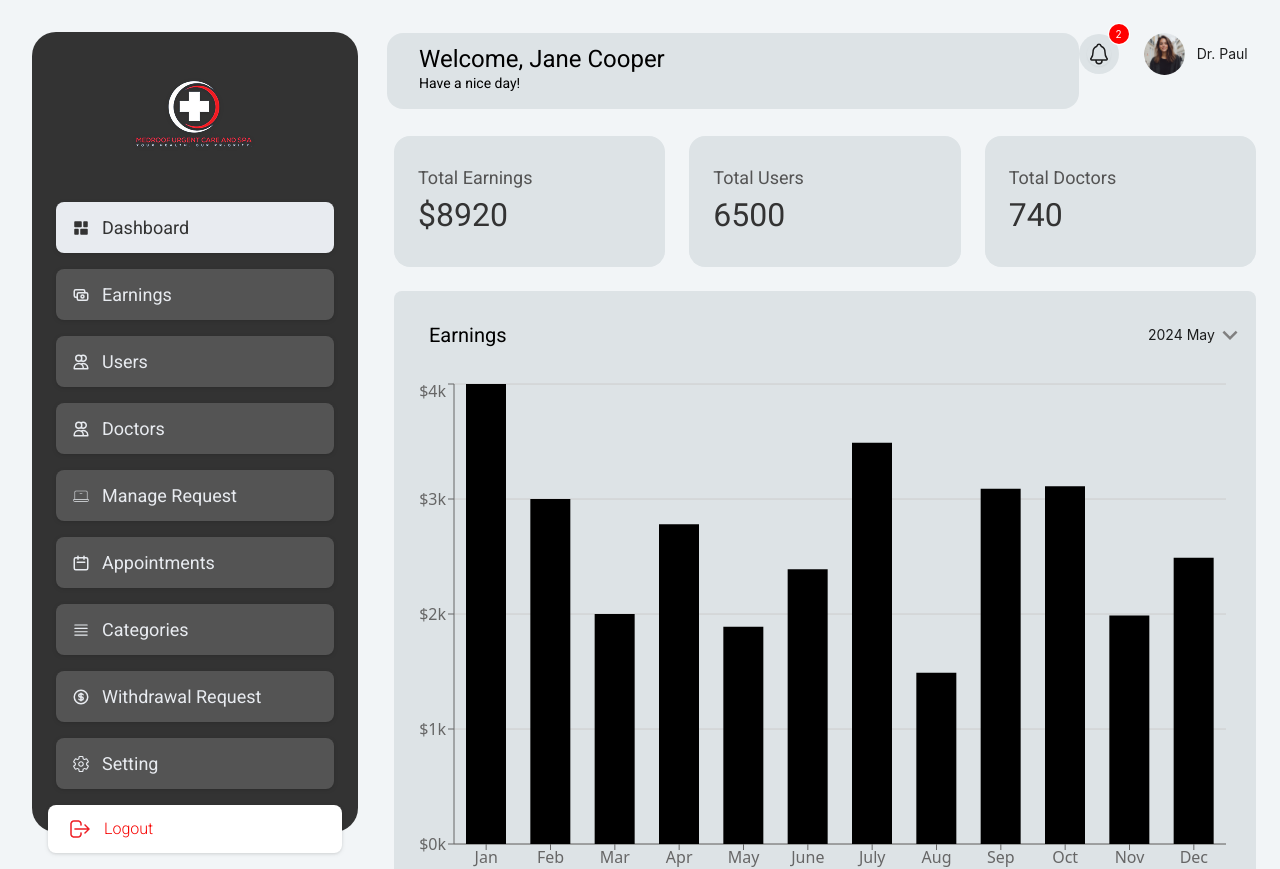
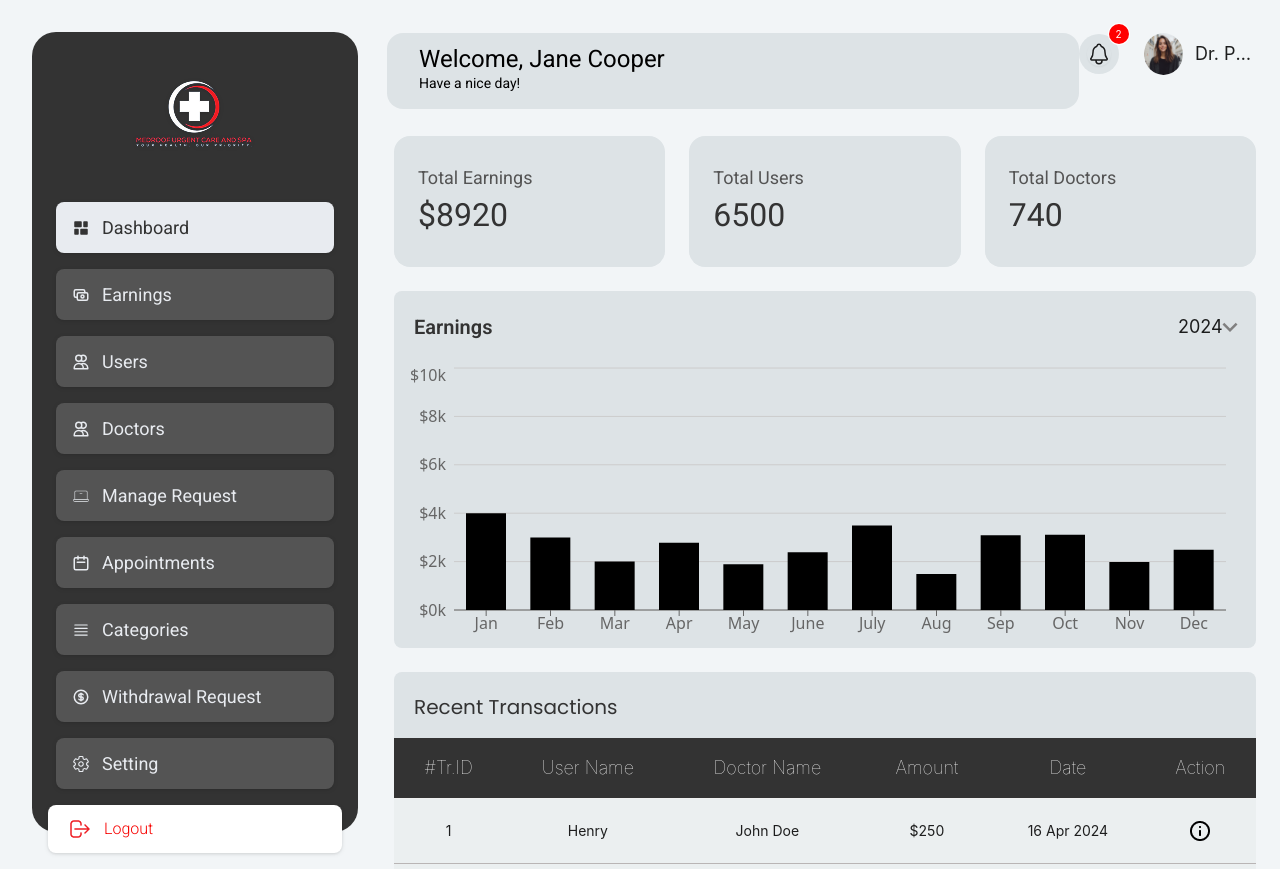
Before and after one commit to Raiyan109/medmeet-dashboard, a React (Vite) app: page / in a window 1280 px wide. Shown: the top 869 px of the page. Built offline with nearby package versions, Linux system fonts and the light colour scheme.

Commit message:
dashhome barchart changes

```diff
--- a/src/index.css
+++ b/src/index.css
@@ -12,7 +12,9 @@
 }
 
 
-/* Input Label gap */
+
+
+/* ===================  INPUT LABEL GAP STYLES =============================== */
 .ant-col.ant-form-item-label {
   padding: 0 0 4px !important;
 }
@@ -46,7 +48,12 @@
   padding: 0 0 0 0 !important;
 }
 
-/* phone Input  */
+
+
+
+
+/* ===================  PHONE INPUT STYLES =============================== */
+
 .PhoneInputInput {
   outline: none;
   /* background-color: #EFFAFF; */
@@ -85,14 +92,12 @@
   transition: all 0.3s;
 }
 
-/* responsive sidebar styles */
-/* .ant-menu {
-  background-color: none;
-} */
 
-/* #message-uesrs {
-  scrollbar-width: thin;
-} */
+
+
+
+
+/* ===================  Width of the scrollbar =============================== */
 #message-uesrs::-webkit-scrollbar {
   width: 4px;
   /* Width of the scrollbar */
@@ -119,7 +124,10 @@
   /* Darker thumb when hovered */
 }
 
-/* recent-users-table header backgroundColor */
+
+
+
+/* ===================  ANT TABLE HEAD =============================== */
 .recent-users-table .ant-table-thead>tr>th {
   background: #333333;
   text-align: center;
@@ -150,8 +158,11 @@
   color: gray;
 }
 
-/* React Quill */
-/* Parent Container */
+
+
+
+
+/* ===================  REACT QUILL STYLES =============================== */
 .ql-toolbar-container {
   display: flex;
   flex-direction: column;
@@ -335,3 +346,11 @@
   overflow-y: auto;
   /* Enable vertical scrolling if necessary */
 }
+
+
+
+
+/* ===================  ANT SELECT SPAN FONT-SIZE STYLES ========================== */
+.ant-select-single .ant-select-selector {
+  font-size: 18px;
+}
--- a/src/pages/Main/DashboardHome/BarChart.jsx
+++ b/src/pages/Main/DashboardHome/BarChart.jsx
@@ -25,44 +25,47 @@
 
   return (
     <div className='bg-[#DDE3E6] rounded-[8px]'>
-      <div className='flex items-center justify-between py-7'>
-        <h1 className='text-sm md:text-[20px] font-roboto pl-[35px]'>Earnings</h1>
+      <div className='flex items-center justify-between py-[20px]'>
+        <h1 className='text-sm md:text-[20px] font-roboto pl-[20px] font-semibold text-[#333333]'>Earnings</h1>
         <Select
-          defaultValue="2024 May"
+          defaultValue="2024"
           style={{
-            width: 120,
+            width: 90,
           }}
           bordered={false}
           suffixIcon={<MdOutlineKeyboardArrowDown color="gray" fontSize={30} />}
           onChange={handleChange}
           options={[
             {
-              value: '2024 May',
-              label: '2024 May',
+              value: '2024',
+              label: '2024',
             },
             {
-              value: '2024 Apr',
-              label: '2024 Apr',
+              value: '2024',
+              label: '2024',
             }
           ]}
         />
       </div>
-      <ResponsiveContainer width="100%" height={500}>
+      <ResponsiveContainer width="100%" height={285}>
         <BarChart
           width={500}
-          height={300}
+          height={285}
           data={data}
           margin={{
             top: 5,
             right: 30,
             left: 0,
-            bottom: 5,
+            bottom: 8,
           }}
         >
           <CartesianGrid horizontal={true} vertical={false} />
           <XAxis dataKey="name" />
           <YAxis
             tickFormatter={(value) => `$${value / 1000}k`} // Converts numbers to "k" format
+            ticks={[0, 2000, 4000, 6000, 8000, 10000]}
+            tickLine={false}
+            axisLine={false}
           />
           <Tooltip cursor={{ fill: 'transparent' }} />
           {/* <Legend /> */}
```
